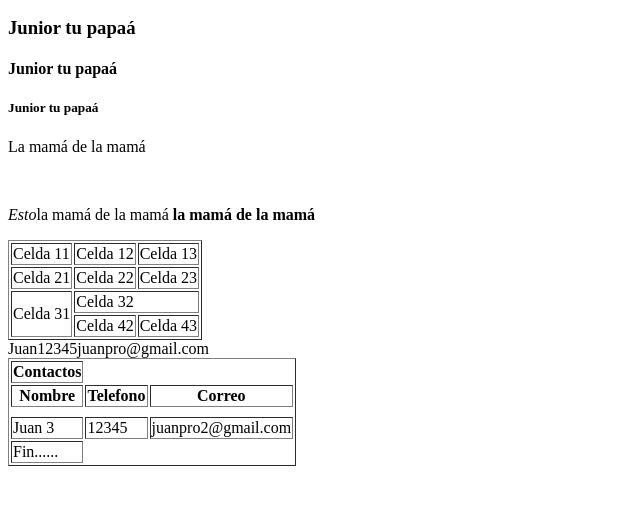
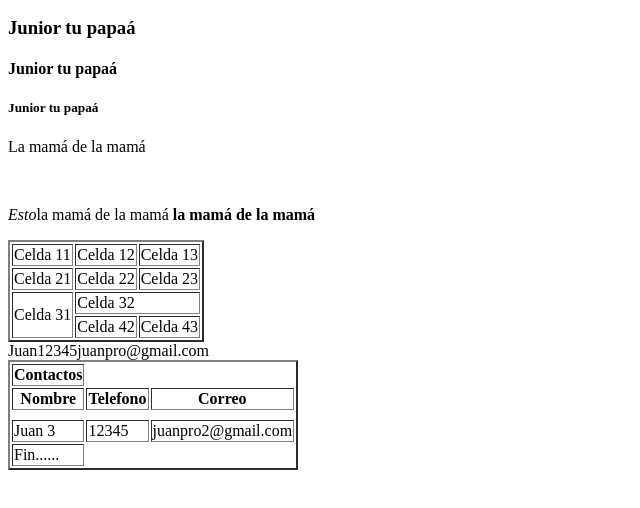
Before and after one commit to JohanSMIF/app_web_grupo1, a plain HTML site: page index.html in a window 1280 px wide. Shown: the part 110-618 px from the top of the page, without its empty margins (0-640 px from the left). Drawn offline with Linux system fonts and the light colour scheme.

Commit message:
me quedaron bien

```diff
--- a/index.html
+++ b/index.html
@@ -20,7 +20,7 @@
       <p>
         <i> Esto</i>la mamá de la mamá <strong> la mamá de la mamá</strong>
       </p>
-      <table border="1">
+      <table border="2">
         <tr>
             <td>Celda 11</td>
             <td>Celda 12</td>
@@ -42,7 +42,7 @@
             <td>Celda 43</td>
         </tr>
       </table>
-      <table border="1" >
+      <table border="2" >
         <thead>
             <tr>
                 <th cospan="3"> Contactos</th>
```
